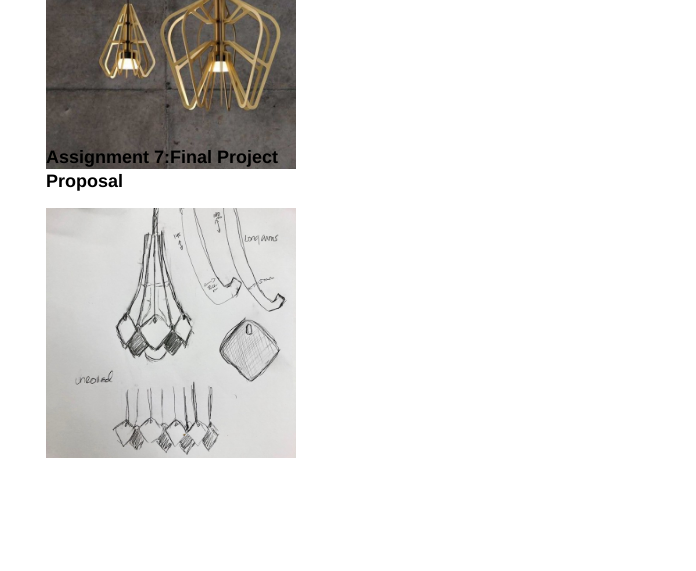
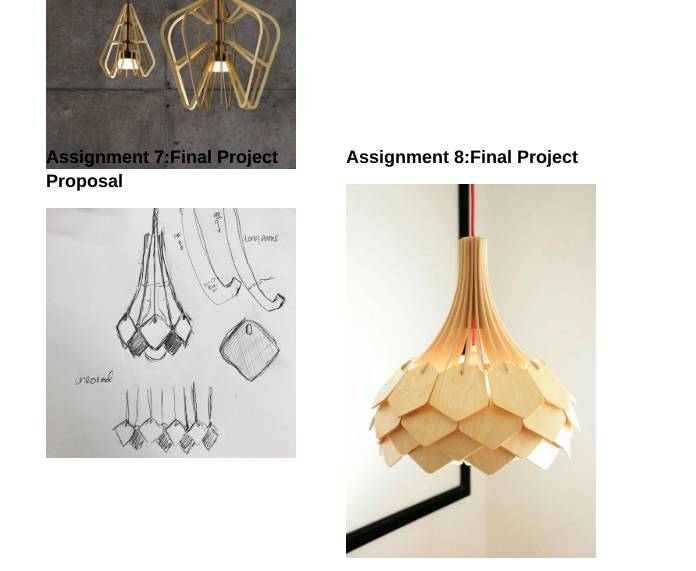
Before and after one commit to dawnmferguson/dawnmferguson.github.io, a plain HTML site: page index.html in a window 1280 px wide. Shown: the part 840-1411 px from the top of the page, 584-1280 px from the left. Drawn offline with Linux system fonts and the light colour scheme.

Commit message:
Update index.html

```diff
--- a/index.html
+++ b/index.html
@@ -57,6 +57,12 @@
               <a href="assignment7.html"><h2>Assignment 7:Final Project Proposal</h2>
                   <img src="lampsketch.jpg" width=250></a>
                 </p>
+		  <p>
+		        </div>
+			    <div class="assignment">
+              <a href="assignment8.html"><h2>Assignment 8:Final Project</h2>
+                  <img src="a7_inspiration.jpg" width=250></a>
+                </p>
 	</div>
     </body>
 </html>
```
